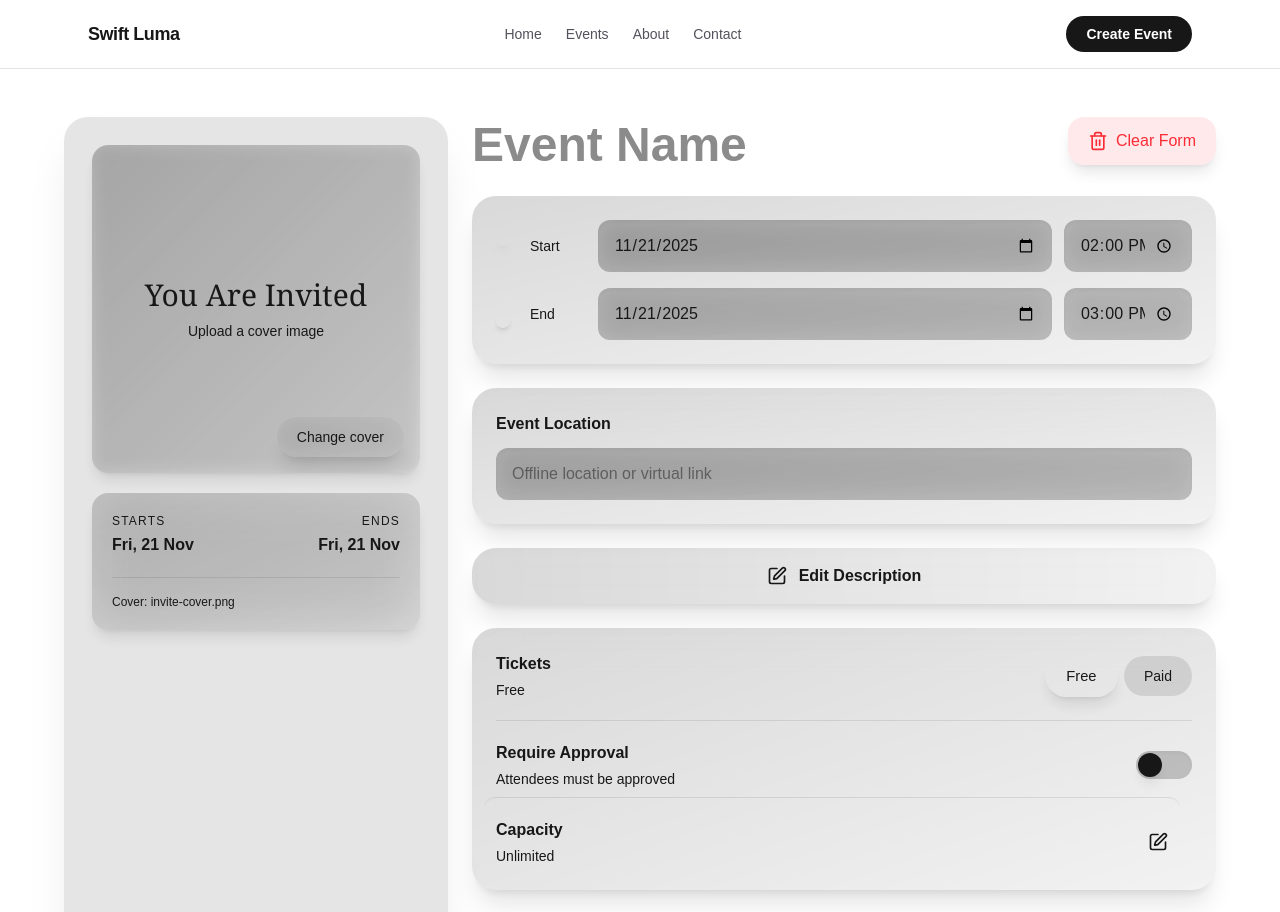
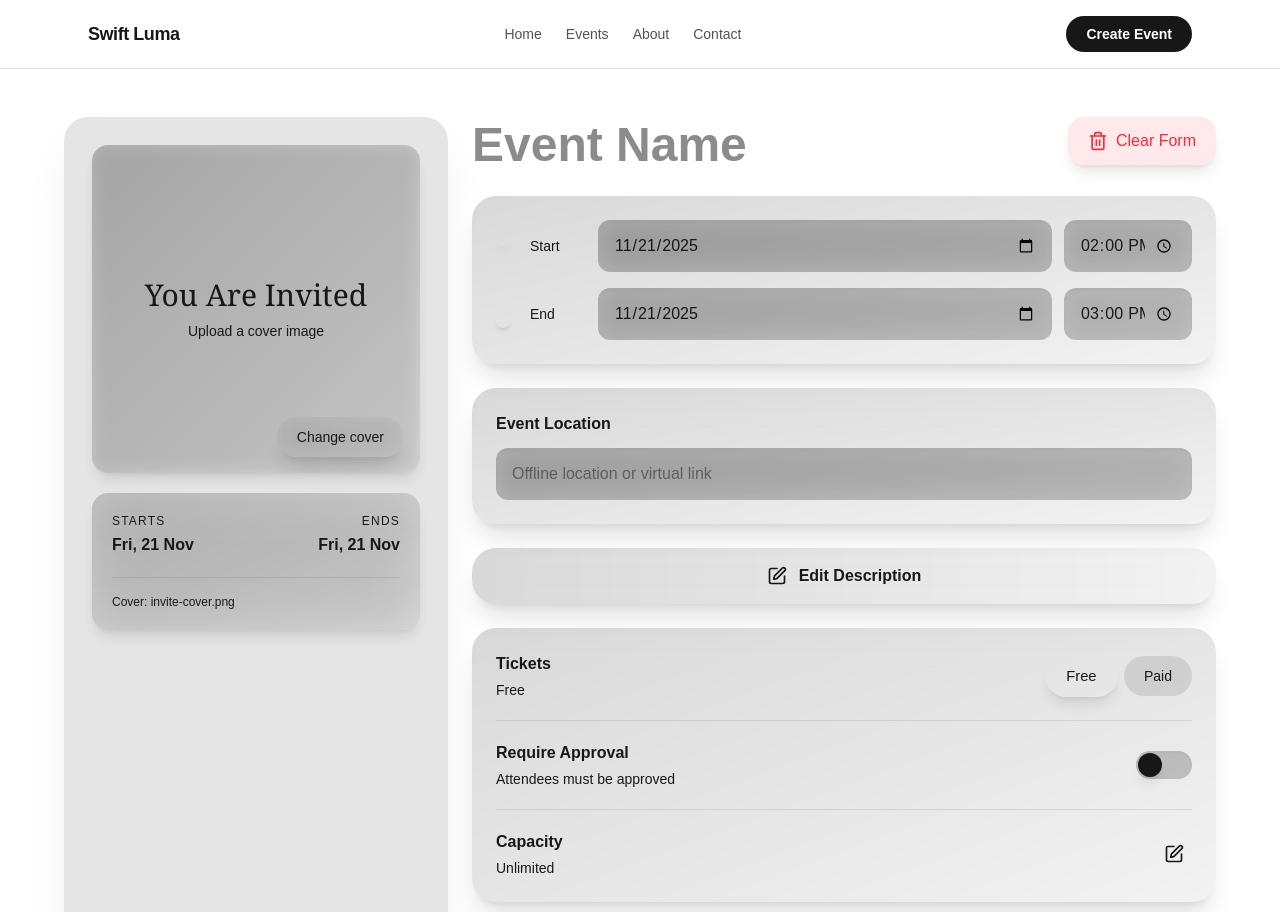
Before and after one commit to Swift-Food/events-website, a Next.js app: page /event-creation in a window 1280 px wide. Shown: the top 912 px of the page. Built offline with nearby package versions, Linux system fonts and the light colour scheme.

Commit message:
Changed capacity button styling

```diff
--- a/src/app/event-creation/page.tsx
+++ b/src/app/event-creation/page.tsx
@@ -403,17 +403,20 @@ function EventCreationForm() {
                 />
               </button>
             </div>
-            <button
-              type="button"
-              onClick={() => setIsCapacityModalOpen(true)}
-              className="flex items-center justify-between pt-5 border-t border-foreground/10 w-full text-left transition-all hover:bg-black/5 dark:hover:bg-white/5 rounded-xl p-3 -m-3"
-            >
+            <div className="flex items-center justify-between pt-5 border-t border-foreground/10">
               <div>
                 <p className="text-base font-semibold text-foreground">Capacity</p>
                 <p className="text-sm text-muted-foreground mt-1">{capacity}</p>
               </div>
-              <Edit className="h-5 w-5 text-muted-foreground" />
-            </button>
+              <button
+                type="button"
+                onClick={() => setIsCapacityModalOpen(true)}
+                className="rounded-full p-2 transition-all hover:bg-black/10 dark:hover:bg-white/10"
+                aria-label="Edit capacity settings"
+              >
+                <Edit className="h-5 w-5 text-muted-foreground" />
+              </button>
+            </div>
           </div>
 
           <button
```
